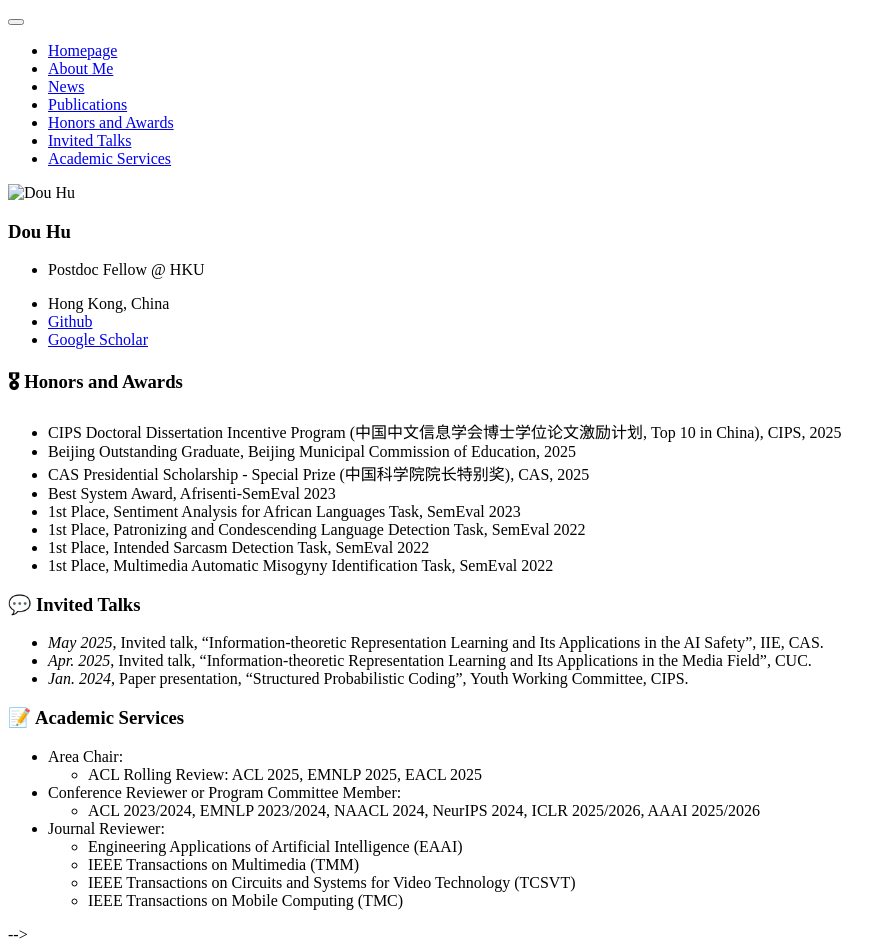
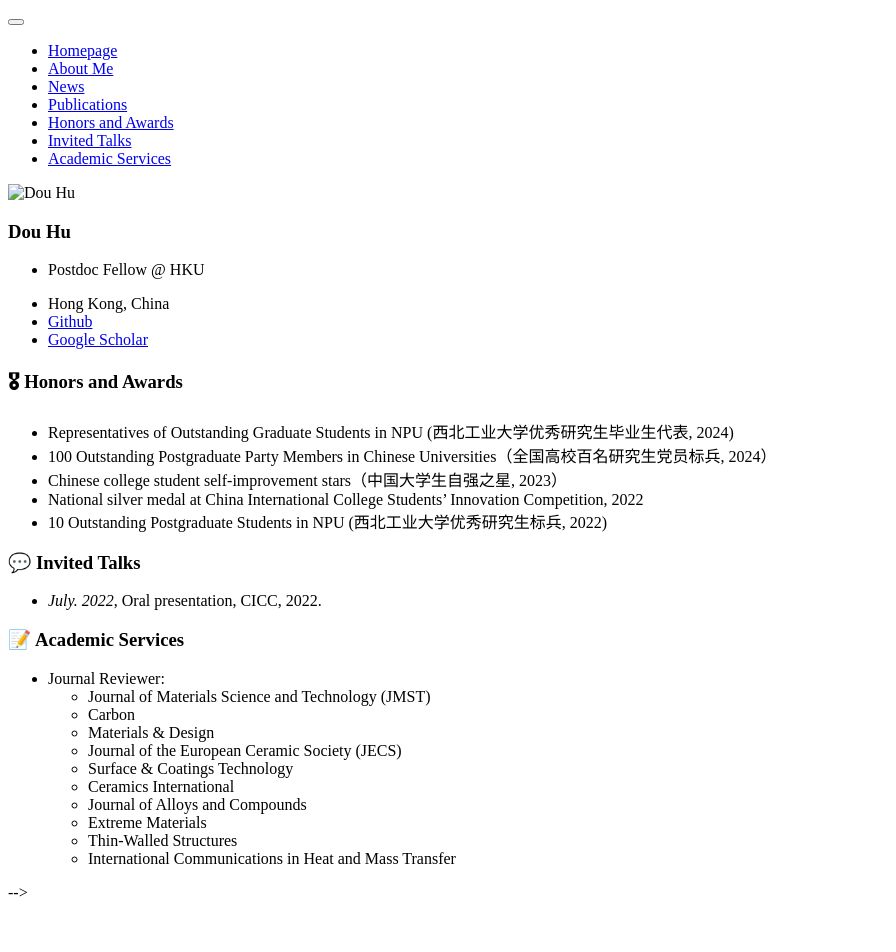
Before and after one commit to douhu777/douhu777.github.io, a Jekyll site: the page built from _pages/includes/others.md, in a window 1280 px wide. Shown: the whole page, without its empty margins (0-896 px from the left). Built offline with Jekyll 4.4.1, drawn with Linux system fonts in a browser that asks for light colours; our own code applies the rules of GitHub Pages for plain Markdown files; after the commit the page ends 910 px from its top, so only the background shows below that.

Commit message:
更新了个人首页

```diff
--- a/_pages/includes/others.md
+++ b/_pages/includes/others.md
@@ -1,27 +1,25 @@
 # 🎖 Honors and Awards
-- CIPS Doctoral Dissertation Incentive Program (中国中文信息学会博士学位论文激励计划, Top 10 in China), CIPS, 2025
-- Beijing Outstanding Graduate, Beijing Municipal Commission of Education, 2025
-- CAS Presidential Scholarship - Special Prize (中国科学院院长特别奖), CAS, 2025
-- Best System Award, Afrisenti-SemEval 2023
-- 1st Place, Sentiment Analysis for African Languages Task, SemEval 2023
-- 1st Place, Patronizing and Condescending Language Detection Task, SemEval 2022
-- 1st Place, Intended Sarcasm Detection Task, SemEval 2022
-- 1st Place, Multimedia Automatic Misogyny Identification Task, SemEval 2022
+- Representatives of Outstanding Graduate Students in NPU (西北工业大学优秀研究生毕业生代表, 2024)
+- 100 Outstanding Postgraduate Party Members in Chinese Universities（全国高校百名研究生党员标兵, 2024）
+- Chinese college student self-improvement stars（中国大学生自强之星, 2023）
+- National silver medal at China International College Students' Innovation Competition, 2022
+- 10 Outstanding Postgraduate Students in NPU (西北工业大学优秀研究生标兵, 2022)
+
 
 
 # 💬 Invited Talks
-- *May 2025*, Invited talk, "Information-theoretic Representation Learning and Its Applications in the AI Safety", IIE, CAS.
-- *Apr. 2025*, Invited talk, "Information-theoretic Representation Learning and Its Applications in the Media Field", CUC.
-- *Jan. 2024*, Paper presentation, "Structured Probabilistic Coding", Youth Working Committee, CIPS.
+- *July. 2022*, Oral presentation, CICC, 2022.
+
 
 # 📝 Academic Services
-
-- Area Chair:
-    - ACL Rolling Review: ACL 2025, EMNLP 2025, EACL 2025
-- Conference Reviewer or Program Committee Member:
-    - ACL 2023/2024, EMNLP 2023/2024, NAACL 2024, NeurIPS 2024, ICLR 2025/2026, AAAI 2025/2026
 - Journal Reviewer:
-    - Engineering Applications of Artificial Intelligence (EAAI)
-    - IEEE Transactions on Multimedia (TMM)
-    - IEEE Transactions on Circuits and Systems for Video Technology (TCSVT)
-    - IEEE Transactions on Mobile Computing (TMC)
+    - Journal of Materials Science and Technology (JMST)
+    - Carbon
+    - Materials & Design
+    - Journal of the European Ceramic Society (JECS)
+    - Surface & Coatings Technology
+    - Ceramics International
+    - Journal of Alloys and Compounds
+    - Extreme Materials
+    - Thin-Walled Structures
+    - International Communications in Heat and Mass Transfer
```
Also changed, not shown: _pages/includes/intro.md (+1 -1 lines), _pages/includes/news.md (+6 -7 lines).
